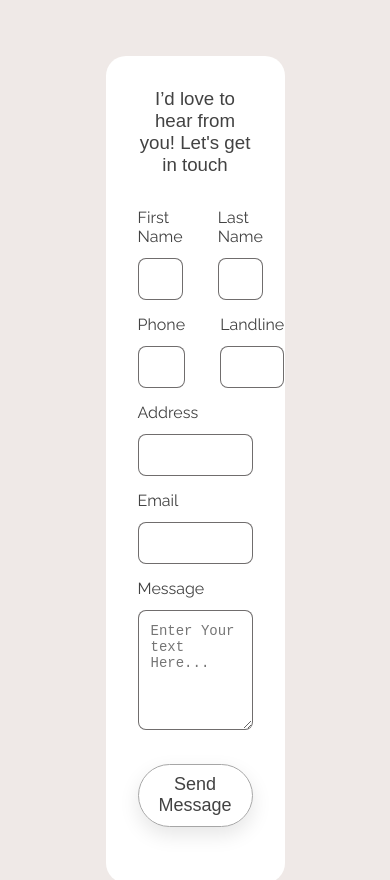
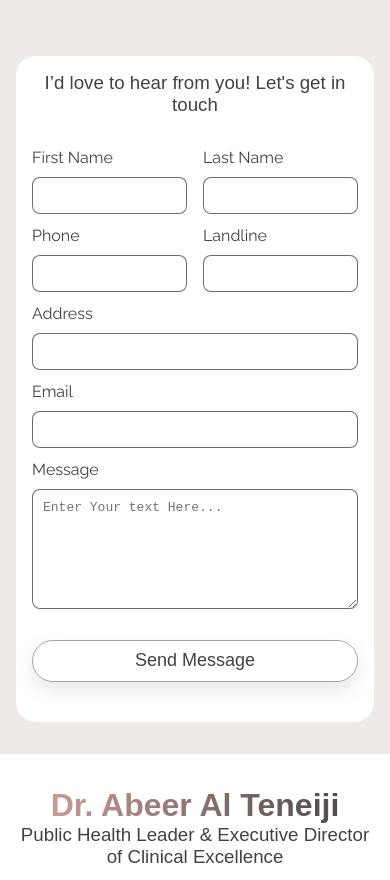
Before and after one commit to shadabreyaz/DrAbeerPortfolio, a plain HTML site: page index.html in a window 390 px wide. Shown: the part 7211-8091 px from the top of the page. Drawn offline with Linux system fonts and the light colour scheme; a web font is replaced by a local one.

Commit message:
fixed form

```diff
--- a/style.css
+++ b/style.css
@@ -873,7 +873,7 @@ a {
      flex-direction: column;
       gap: 3rem;
     }
-    .left,.right{
+    .left,.right-form{
       width: 100%;
     }
     .footer-content {
@@ -969,8 +969,17 @@ a {
       height: 200px;
       margin: 2rem 0 0.5rem 0;
    }
-    .right {
-    padding: 0.8rem;
+    .right-form {
+    padding: 1rem;
+    }
+    form .row {
+      gap: 1rem;
+      margin-bottom: 12px;
+    }
+    input, textarea {
+      padding: 10px;
+      margin-top: 10px;
+      font-size: 13px;
     }
     .hero-image{
       height: 280px;
```
